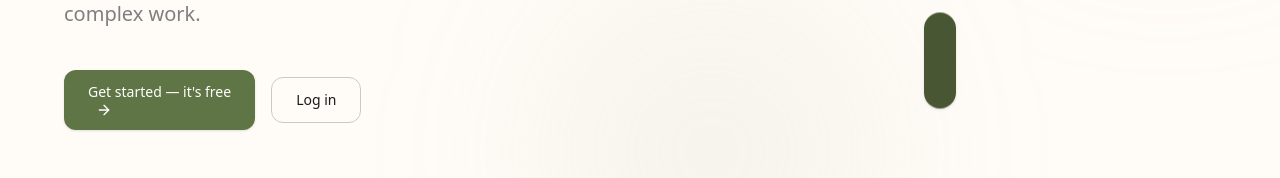
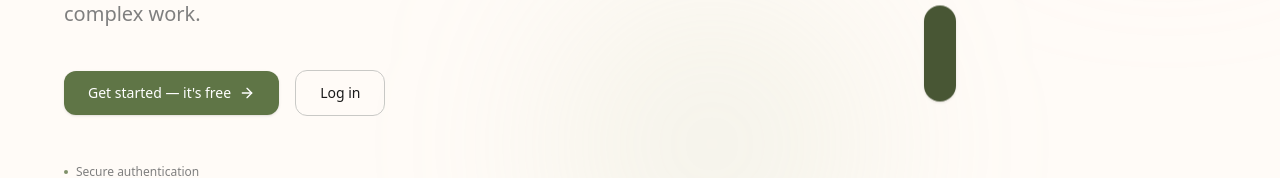
Before and after one commit to PastelSalt/niwa-website, a React (Vite) app in the folder frontend/: page / in a window 1280 px wide. Shown: the part 560-738 px from the top of the page. Built offline with nearby package versions, Linux system fonts and the light colour scheme; no server answers.

Commit message:
fix: align arrow icon inline with CTA button text

```diff
--- a/frontend/src/features/marketing/components/cta-section.tsx
+++ b/frontend/src/features/marketing/components/cta-section.tsx
@@ -36,10 +36,10 @@ export function CTASection() {
           ) : (
             <button
               onClick={() => navigate("/register", { replace: true })}
-              className="px-8 py-4 rounded-xl text-sm font-medium bg-background text-primary hover:bg-sage-200 transition-all shadow-lg hover:shadow-xl"
+              className="flex items-center gap-2 px-8 py-4 rounded-xl text-sm font-medium bg-background text-primary hover:bg-sage-200 transition-all shadow-lg hover:shadow-xl"
             >
-              Get started — it's free{" "}
-              <ArrowRight className="ml-2 w-4 h-4" />
+              Get started — it's free
+              <ArrowRight className="w-4 h-4" />
             </button>
           )}
         </div>
--- a/frontend/src/features/marketing/components/hero-section.tsx
+++ b/frontend/src/features/marketing/components/hero-section.tsx
@@ -43,10 +43,10 @@ export function HeroSection() {
             <div className="flex flex-col sm:flex-row items-center justify-start gap-4">
               <button
                 onClick={() => navigate("/register", { replace: true })}
-                className="px-6 py-3 rounded-lg text-sm font-medium bg-primary text-primary-foreground hover:bg-sage-700 transition-all shadow-sm hover:shadow-md"
+                className="flex items-center gap-2 px-6 py-3 rounded-lg text-sm font-medium bg-primary text-primary-foreground hover:bg-sage-700 transition-all shadow-sm hover:shadow-md"
               >
-                Get started — it's free{" "}
-                <ArrowRight className="ml-2 w-4 h-4" />
+                Get started — it's free
+                <ArrowRight className="w-4 h-4" />
               </button>
               <button
                 onClick={() => navigate("/login", { replace: true })}
```
Also changed, not shown: 1 other file (tests, documents, lock files or other folders).
